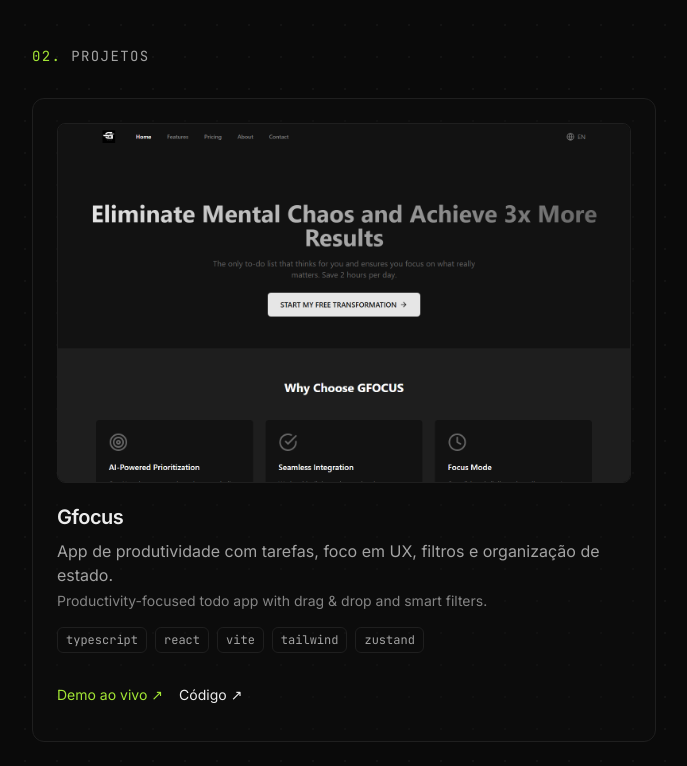
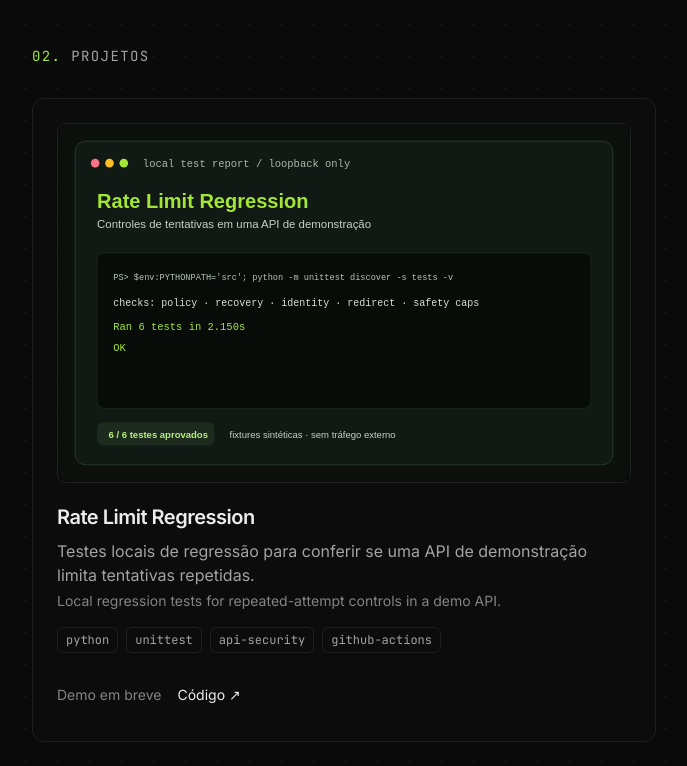
Before and after one commit to guuszz/portfolio, a Next.js app: page / in a window 1280 px wide. Shown: the part 1800-2566 px from the top of the page, without its empty margins (296-983 px from the left). Built offline with nearby package versions, Linux system fonts and the light colour scheme.

Commit message:
Feature cybersecurity projects in portfolio

```diff
--- a/app/page.tsx
+++ b/app/page.tsx
@@ -11,51 +11,26 @@ import { TechMarquee } from "@/components/tech-marquee";
 
 const PROJECTS = [
   {
-    title: "Gfocus",
-    description: "App de produtividade com tarefas, foco em UX, filtros e organização de estado.",
-    descriptionEn: "Productivity-focused todo app with drag & drop and smart filters.",
-    stack: ["typescript", "react", "vite", "tailwind", "zustand"],
-    image: "/screenshots/gfocus.png",
-    imageAlt: "Landing page do Gfocus com hero, CTA e seção de features",
-    imageWidth: 1440,
-    demoUrl: "https://gfocus-zeta.vercel.app",
-    repoUrl: "https://github.com/guuszz/Gfocus",
+    title: "Rate Limit Regression",
+    description: "Testes locais de regressão para conferir se uma API de demonstração limita tentativas repetidas.",
+    descriptionEn: "Local regression tests for repeated-attempt controls in a demo API.",
+    stack: ["python", "unittest", "api-security", "github-actions"],
+    image: "/screenshots/rate-limit-regression.svg",
+    imageAlt: "Resumo visual da suíte local Rate Limit Regression: 6 de 6 testes aprovados, execução limitada a loopback e nenhum destino externo.",
+    imageWidth: 1200,
+    imageHeight: 750,
+    repoUrl: "https://github.com/guuszz/rate-limit-regression",
   },
   {
-    title: "Oficina Mecânica",
-    description: "Sistema full-stack de gestão para oficina — API REST + interface web.",
-    descriptionEn: "Full-stack mechanic-shop management system.",
-    stack: ["node", "express", "react", "typescript", "vite", "tailwind"],
-    image: "/screenshots/oficina.png",
-    imageAlt: "Dashboard da Oficina Mecânica com cards de clientes, veículos e ordens",
-    imageWidth: 1440,
-    demoUrl: "https://oficina-swart.vercel.app",
-    repoUrl: "https://github.com/guuszz/OFICINA",
-  },
-  {
-    title: "FitHome",
-    description: "App mobile em React Native/Expo para treinos em casa, navegação por telas e persistência local.",
-    descriptionEn: "Mobile app for at-home bodyweight workouts.",
-    stack: ["react-native", "expo", "expo-router", "typescript", "async-storage", "reanimated", "expo-haptics"],
-    image: "/screenshots/academia.png",
-    imageAlt: "Tela de onboarding do FitHome com lista de benefícios",
-    imageWidth: 414,
-    imageHeight: 896,
-    layout: "mobile" as const,
-    demoUrl: "https://fithome-alpha.vercel.app",
-    repoUrl: "https://github.com/guuszz/Academia-Em-Casa",
-  },
-  {
-    title: "PR Reviewer",
-    description: "Análise de Pull Requests do GitHub com IA — resumo, possíveis bugs e sugestões.",
-    descriptionEn: "AI-powered GitHub Pull Request review using Gemini.",
-    stack: ["next.js", "typescript", "google-gemini", "gemini-2.5-flash", "tailwind", "github-api"],
-    image: "/screenshots/pr-reviewer.png",
-    imageAlt: "PR Reviewer com input pra URL e badge 'powered by Gemini 2.5 Flash'",
-    imageWidth: 1280,
-    imageHeight: 900,
-    demoUrl: "https://pr-reviewer-lemon.vercel.app",
-    repoUrl: "https://github.com/guuszz/pr-reviewer",
+    title: "Access Review Reconciler",
+    description: "Compara inventários sintéticos de pessoas e contas e destaca divergências para revisão humana.",
+    descriptionEn: "Compares synthetic people and account inventories and flags discrepancies for human review.",
+    stack: ["python", "csv", "unittest", "github-actions"],
+    image: "/screenshots/access-review-reconciler.svg",
+    imageAlt: "Resumo visual do Access Review Reconciler: 5 de 5 testes aprovados, dados sintéticos e nenhuma alteração automática de acesso.",
+    imageWidth: 1200,
+    imageHeight: 750,
+    repoUrl: "https://github.com/guuszz/access-review-reconciler",
   },
 ];
 
```
Also changed, not shown: public/screenshots/access-review-reconciler.svg (added), public/screenshots/rate-limit-regression.svg (added).
